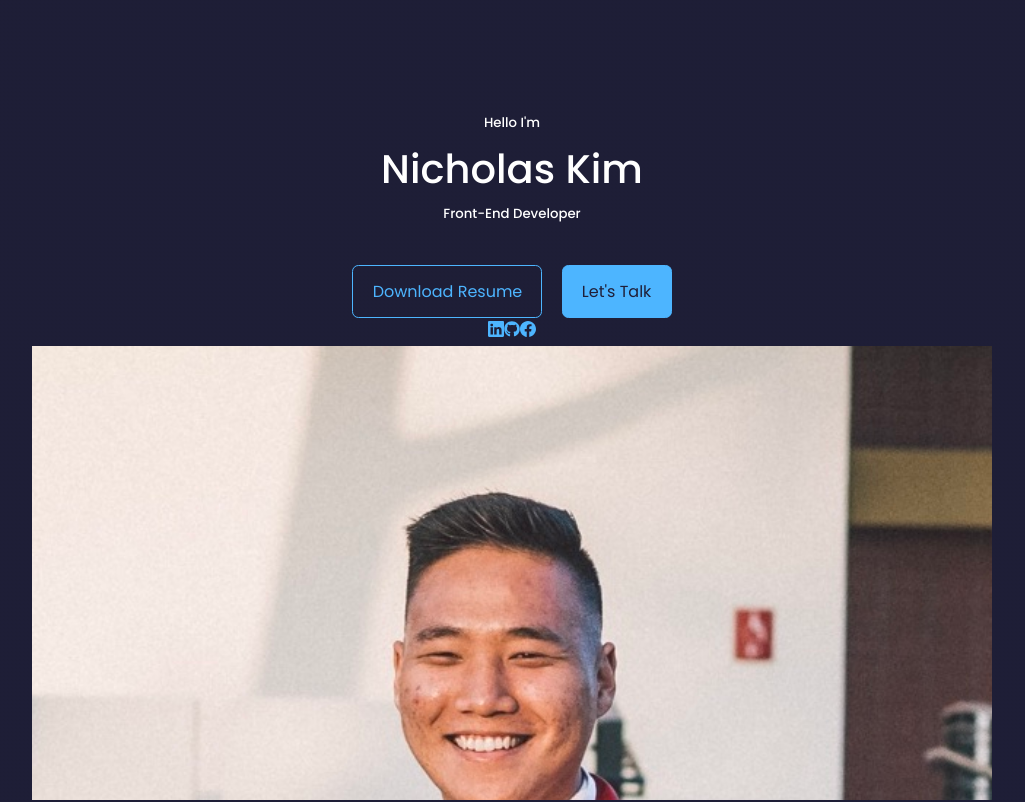
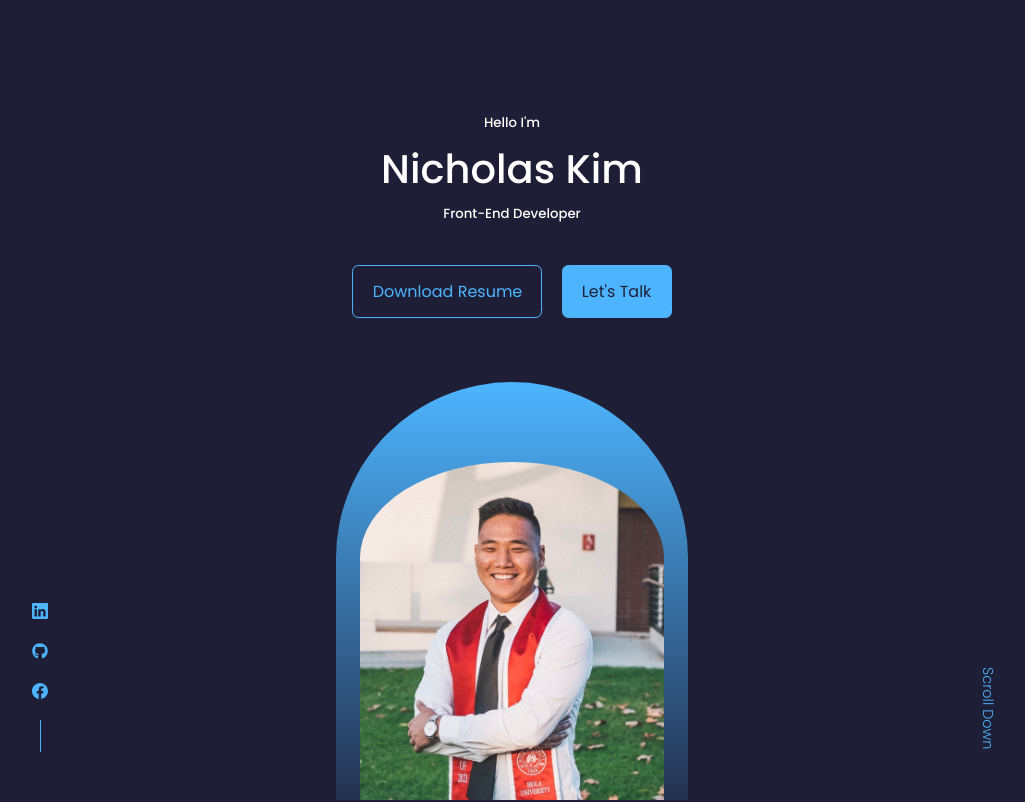
Before and after one commit to ndkim1997/react-portfolio, a React (Create React App) app: page / in a window 1280 px wide. Shown: the top 802 px of the page, without its empty margins (128-1153 px from the left). Built offline with nearby package versions, Linux system fonts and the light colour scheme.

Commit message:
saving work finishing up header

```diff
--- a/src/components/header/Header.jsx
+++ b/src/components/header/Header.jsx
@@ -15,7 +15,7 @@
         <HeaderSocials />
 
         <div className='me'>
-          <img src={ME} alt='me' />
+          <img src={ME} alt='me' className='myPhoto'/>
         </div>
 
         <a href='#contact' className='scroll_down'>Scroll Down</a>
--- a/src/components/header/header.css
+++ b/src/components/header/header.css
@@ -19,3 +19,43 @@
 }
 
 /* Header Socials */
+.header_socials {
+    display: flex;
+    flex-direction: column;
+    align-items: center;
+    gap: 0.8rem;
+    position: absolute;
+    left: 0;
+    bottom: 3rem;
+}
+
+.header_socials::after {
+    content: '';
+    width: 1px;
+    height: 2rem;
+    background: var(--color-primary);
+}
+
+/* Image of Me */
+.me .myPhoto{
+    background: linear-gradient(var(--color-primary), transparent);
+    width: 22rem;
+    height: 30rem;
+    position: absolute;
+    left: 50%;
+    transform: translateX(-50%);
+    margin-top: 4rem;
+    border-radius: 12rem 12rem 0 0;
+    overflow: hidden;
+    padding: 5rem 1.5rem 1.5rem 1.5rem;
+}
+
+/* Scroll Down Btn */
+.scroll_down {
+    position: absolute;
+    right: -2.3rem;
+    bottom: 5rem;
+    transform: rotate(90deg);
+    font-weight: 300;
+    font-size: 0.9rem;
+}
```
